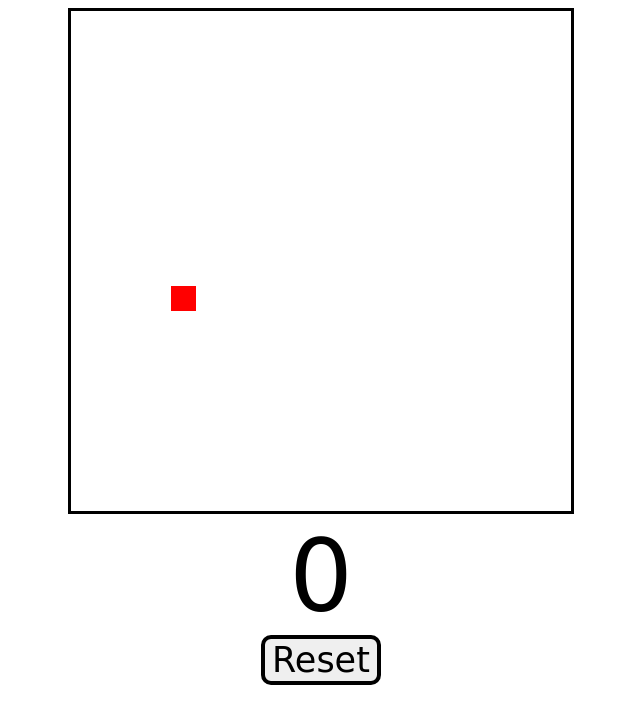
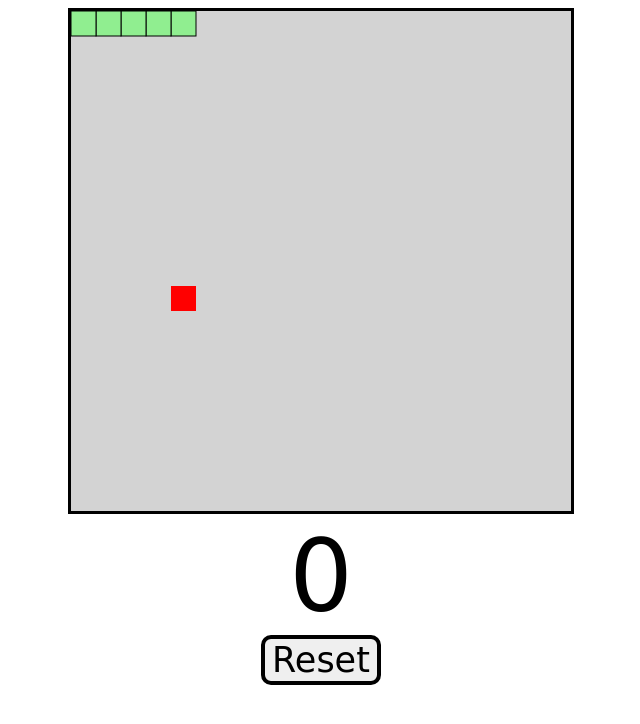
Before and after one commit to shoc71/2D-snake-game-js, a plain HTML site: page index.html in a window 1280 px wide. Shown: the whole page, without its empty margins (319-959 px from the left). Drawn offline with Linux system fonts and the light colour scheme.

Commit message:
working on snake

```diff
--- a/assets/js/index.js
+++ b/assets/js/index.js
@@ -4,7 +4,7 @@ const scoreTExt = document.querySelector("#scoreText");
 const resetButton = document.querySelector("#resetButton")
 const gameWidth = gameBoard.width;
 const gameHeight = gameBoard.height;
-const boardBackground = "grey";
+const boardBackground = "lightgrey";
 const snakeColor = "lightgreen";
 const snakeBorder = "black";
 const foodColor = "red";
@@ -15,6 +15,7 @@ let xVelocity = unitSize;
 let yVelocity = 0;
 let foodX;
 let foodY;
+let score = 0;
 let snake = [
     {x:unitSize * 4, y:0},
     {x:unitSize * 3, y:0},
@@ -27,12 +28,37 @@ window.addEventListener("keydown", changeDirection);
 resetButton.addEventListener("click", resetGame);
 
 gameStart();
-createFood();
-drawFood();
+// createFood();
+// drawFood();
 
-function gameStart(){};
-function nextTick(){};
-function clearBoard(){};
+function gameStart(){
+    running=true;
+    scoreTExt.textContent = score;
+    createFood();
+    drawFood();
+    nextTick();
+    console.log(`Food Position: (${foodX}, ${foodY})`);
+
+};
+function nextTick(){
+    if(running){
+        setTimeout(()=>{
+            clearBoard();
+            drawFood();
+            moveSnake();
+            drawSnake();
+            checkGameOver();
+            nextTick();
+        }, 75) // milliseconds
+    }
+    else{
+        displayGameOver();
+    }
+};
+function clearBoard(){
+    context.fillStyle = boardBackground;
+    context.fillRect(0, 0, gameWidth, gameHeight)
+};
 function createFood(){
     function randomFood(min, max){
         const randNum = Math.round((Math.random() * (max - min) + min) / unitSize) * unitSize;
@@ -45,8 +71,17 @@ function drawFood(){
     context.fillStyle = foodColor;
     context.fillRect(foodX, foodY, unitSize, unitSize);
 };
-function moveSnake(){};
-function drawSnake(){};
+function moveSnake(){
+
+};
+function drawSnake(){
+    context.fillStyle = snakeColor;
+    context.strokeStyle = snakeBorder;
+    snake.forEach(snakePart => {
+        context.fillRect(snakePart.x, snakePart.y, unitSize, unitSize)
+        context.strokeRect(snakePart.x, snakePart.y, unitSize, unitSize)
+    })
+};
 function changeDirection(){};
 function checkGameOver(){};
 function displayGameOver(){};
--- a/index.html
+++ b/index.html
@@ -1,12 +1,15 @@
 <!DOCTYPE html>
 <html lang="en">
+
     <head>
+        <!-- reason for putting the order of css, html, js is to make the loading faster. -->
         <meta charset="UTF-8">
         <meta name="viewport" content="width=device-width, initial-scale=1.0">
-    <title>Document</title>
+        <title>Snake Game</title>
         <!-- dont forget to include the css file addition here -->
         <link rel="stylesheet" href="./assets/css/style.css">
     </head>
+
     <body>
         <div id="gameContainer">
             <canvas id="gameBoard" width="500" height="500"></canvas>
@@ -16,4 +19,5 @@
         </div>
         <script src="./assets/js/index.js"></script>
     </body>
+
 </html>
```
Lines whose indentation alone changed are shown as unchanged.
